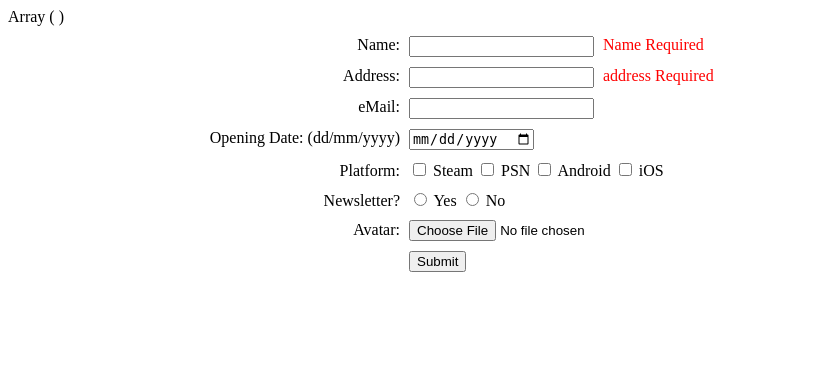
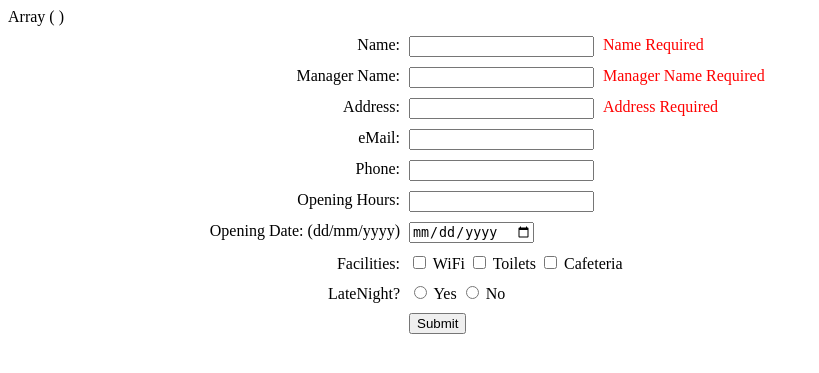
Before and after one commit to aaronoh/myFormValidation, a PHP site: page /process.php in a window 1280 px wide. Shown: the top 373 px of the page, without its empty margins (0-819 px from the left). Run offline with PHP 8.4, Linux system fonts and the light colour scheme.

Commit message:
Add form finished

```diff
--- a/index.php
+++ b/index.php
@@ -85,12 +85,28 @@ and open the template in the editor.
                     </div>
                 </div>
 
+                  <div class="container">
+                <div class="row">
+                    <div class="label">
+                        <label for="name">Manager Name: </label>
+                    </div>
+                    <div class="control">
+                        <input type="text" name="mname" id="mname" value="<?php setValue ($formdata, 'mname'); ?>" />
+                    </div>
+                    <div class="error">
+                        <span id="mnameError">
+                            <?php if(isset($errors['mname'])) echo $errors['mname']; ?>
+
+                        </span>
+                    </div>
+                </div>
+
                 <div class="row">
                     <div class="label">
                         <label for="address">Address: </label>
                     </div>
                     <div class="control">
-                        <input type="address" name="address" id="address" />
+                        <input type="text" name="address" id="address" value="<?php setValue ($formdata, 'address'); ?>" />
                     </div>
                     <div class="error">
                         <span id="addressError">
@@ -112,6 +128,33 @@ and open the template in the editor.
                             </span>
                     </div>
                 </div>
+
+                  <div class="row">
+                    <div class="label">
+                        <label for="phone"> Phone: </label>
+                    </div>
+                    <div class="control">
+                        <input type="text" name="phone" id="phone" value="<?php setValue ($formdata, 'phone'); ?>" />
+                    </div>
+                    <div class="error">
+                        <span id="phoneError">
+                                <?php if(isset($errors['phone'])) echo $errors['phone']; ?>
+                            </span>
+                    </div>
+                </div>
+                   <div class="row">
+                    <div class="label">
+                        <label for="phone"> Opening Hours: </label>
+                    </div>
+                    <div class="control">
+                        <input type="text" name="ophrs" id="ophrs" value="<?php setValue ($formdata, 'ophrs'); ?>" />
+                    </div>
+                    <div class="error">
+                        <span id="ophrsError">
+                                <?php if(isset($errors['ophrs'])) echo $errors['ophrs']; ?>
+                            </span>
+                    </div>
+                </div>
                 <div class="row">
                     <div class="label">
                         <label for="opdate"> Opening Date: (dd/mm/yyyy) </label>
@@ -128,48 +171,46 @@ and open the template in the editor.
 
                 <div class="row">
                     <div class="label">
-                        <label> Platform: </label>
+                        <label> Facilities: </label>
                     </div>
-                    <input type="checkbox" name="platform[]" value="Steam" id="Steam" <?php setChecked($formdata, 'platform', 'Steam') ?> />
-                    <label for="Steam">Steam</label>
-                    <input type="checkbox" name="platform[]" value="PSN" id="PSN" <?php setChecked($formdata, 'platform', 'PSN') ?> />
-                    <label for="PSN">PSN</label>
-                    <input type="checkbox" name="platform[]" value="Android" id="Android" <?php setChecked($formdata, 'platform', 'Android') ?> />
-                    <label for="Android">Android</label>
-                    <input type="checkbox" name="platform[]" value="iOS" id="iOS" <?php setChecked($formdata, 'platform', 'iOS') ?> />
-                    <label for="iOS">iOS</label>
+                    <input type="checkbox" name="facilities[]" value="WiFi" id="Steam" <?php setChecked($formdata, 'facilities', 'WiFi') ?> />
+                    <label for="Steam">WiFi</label>
+                    <input type="checkbox" name="facilities[]" value="toilets" id="toilets" <?php setChecked($formdata, 'facilities', 'toilets') ?> />
+                    <label for="toilets">Toilets</label>
+                    <input type="checkbox" name="facilities[]" value="cafeteria" id="Android" <?php setChecked($formdata, 'facilities', 'cafeteria') ?> />
+                    <label for="cafeteria">Cafeteria</label>
 
                     <div class="error">
                         <span id="platformError">
-                            <?php if(isset($errors['platform'])) echo $errors['platform']; ?>
+                            <?php if(isset($errors['facilities'])) echo $errors['facilities']; ?>
                         </span>
                     </div>
                 </div>
                 <div class="row">
                     <div class="label">
-                        <label> Newsletter? </label>
+                        <label>LateNight?  </label>
                     </div>
-                    <input type="radio" name="newsletter" value="Yes" id="Yes" <?php setChecked($formdata, 'newsletter', 'Yes') ?> />
+                    <input type="radio" name="latenight" value="Yes" id="Yes" <?php setChecked($formdata, 'latenight', 'Yes') ?> />
                     <label for="Yes"> Yes</label>
-                    <input type="radio" name="newsletter" value="No" id="No" <?php setChecked($formdata, 'newsletter', 'No') ?> />
+                    <input type="radio" name="latenight" value="No" id="No" <?php setChecked($formdata, 'latenight', 'No') ?> />
                     <label for="No"> No</label>
                     <div class="error">
-                        <span id="newsletterError">
-                            <?php if(isset($errors['newsletter'])) echo $errors['newsletter']; ?>
+                        <span id="latenight">
+                            <?php if(isset($errors['latenight'])) echo $errors['latenight']; ?>
                         </span>
                     </div>
                 </div>
-                <div class="row">
+<!--                <div class="row">
                     <div class="label">
-                        <label for="avatar"> Avatar: </label>
+                        <label for="image"> Image: </label>
                     </div>
-                    <input type="file" id="avatar" name="avatar" />
+                    <input type="file" id="image" name="image" />
                     <div class="error">
-                        <span id="avatarError">
-                                <?php if(isset($errors['avatar'])) echo $errors['avatar']; ?>
+                        <span id="imageError">
+                                <?php if(isset($errors['image'])) echo $errors['image']; ?>
                             </span>
                     </div>
-                </div>
+                </div>-->
 
 
 
--- a/process.php
+++ b/process.php
@@ -5,19 +5,25 @@
             $errors = array();
 
             $formdata["name"] = filter_input( $input_method, "name", FILTER_SANITIZE_STRING);
+            $formdata["mname"] = filter_input( $input_method, "mname", FILTER_SANITIZE_STRING);
             $formdata["address"] = filter_input( $input_method, "address", FILTER_SANITIZE_STRING);
             $formdata["email"] = filter_input( $input_method, "email", FILTER_SANITIZE_EMAIL);
+            $formdata["phone"] = filter_input( $input_method, "phone", FILTER_SANITIZE_EMAIL);
             $formdata["opdate"] = filter_input( $input_method, "opdate", FILTER_SANITIZE_STRING);
-            $formdata["newsletter"] = filter_input( $input_method, "newsletter", FILTER_SANITIZE_STRING);
-            $formdata["platform"] = filter_input( $input_method, "platform", FILTER_SANITIZE_STRING, FILTER_REQUIRE_ARRAY);
+            $formdata["ophrs"] = filter_input( $input_method, "ophrs", FILTER_SANITIZE_STRING);
+            $formdata["latenight"] = filter_input( $input_method, "latenight", FILTER_SANITIZE_STRING);
+            $formdata["facilities"] = filter_input( $input_method, "facilities", FILTER_SANITIZE_STRING, FILTER_REQUIRE_ARRAY);
             $formdata["avatar"] = filter_input( $input_method, "avatar", FILTER_SANITIZE_STRING);
 
             if($formdata ['name'] === NULL || $formdata ['name'] === FALSE || $formdata ['name'] === ""){
                 $errors['name'] = "Name Required";
             }
+             if($formdata ['mname'] === NULL || $formdata ['mname'] === FALSE || $formdata ['mname'] === ""){
+                $errors['mname'] = "Manager Name Required";
+            }
 
             if($formdata ['address'] === NULL || $formdata ['address'] === FALSE || $formdata ['address'] === ""){
-                $errors['address'] = "address Required";
+                $errors['address'] = "Address Required";
             }
 
             if($formdata ['opdate'] !== NULL && $formdata ['opdate'] !== FALSE && $formdata ['opdate'] !== ""){
@@ -33,18 +39,18 @@
                 }
             }
 
-            if($formdata ['newsletter'] !== NULL && $formdata ['newsletter'] !== FALSE && $formdata ['newsletter'] !== ""){
+            if($formdata ['latenight'] !== NULL && $formdata ['latenight'] !== FALSE && $formdata ['latenight'] !== ""){
                 $validNewsLetter = array ("Yes", "No");
-                    if (!in_array($formdata['newsletter'], $validNewsLetter)) {
-                        $errors['newsletter'] = "Invalid Answer (Yes/No)";
+                    if (!in_array($formdata['latenight'], $validNewsLetter)) {
+                        $errors['latenight'] = "Invalid Answer (Yes/No)";
                     }
             }
 
-             if($formdata ['platform'] !== NULL && $formdata ['platform'] !== FALSE && $formdata ['platform'] !== ""){
-                $validPlatforms = array ("Steam", "PSN", "Android", "iOS");
-                   foreach ($formdata['platform'] as $platform ) {
+             if($formdata ['facilities'] !== NULL && $formdata ['facilities'] !== FALSE && $formdata ['facilities'] !== ""){
+                $validPlatforms = array ("WiFi", "toilets", "cafeteria");
+                   foreach ($formdata['facilities'] as $platform ) {
                     if (!in_array($platform, $validPlatforms)) {
-                        $errors['platform'] = "Invalid Platform";
+                        $errors['facilities'] = "Invalid Facility";
                         break;
                     }
                   }
```
Also changed, not shown: response.php (+32 -7 lines).
